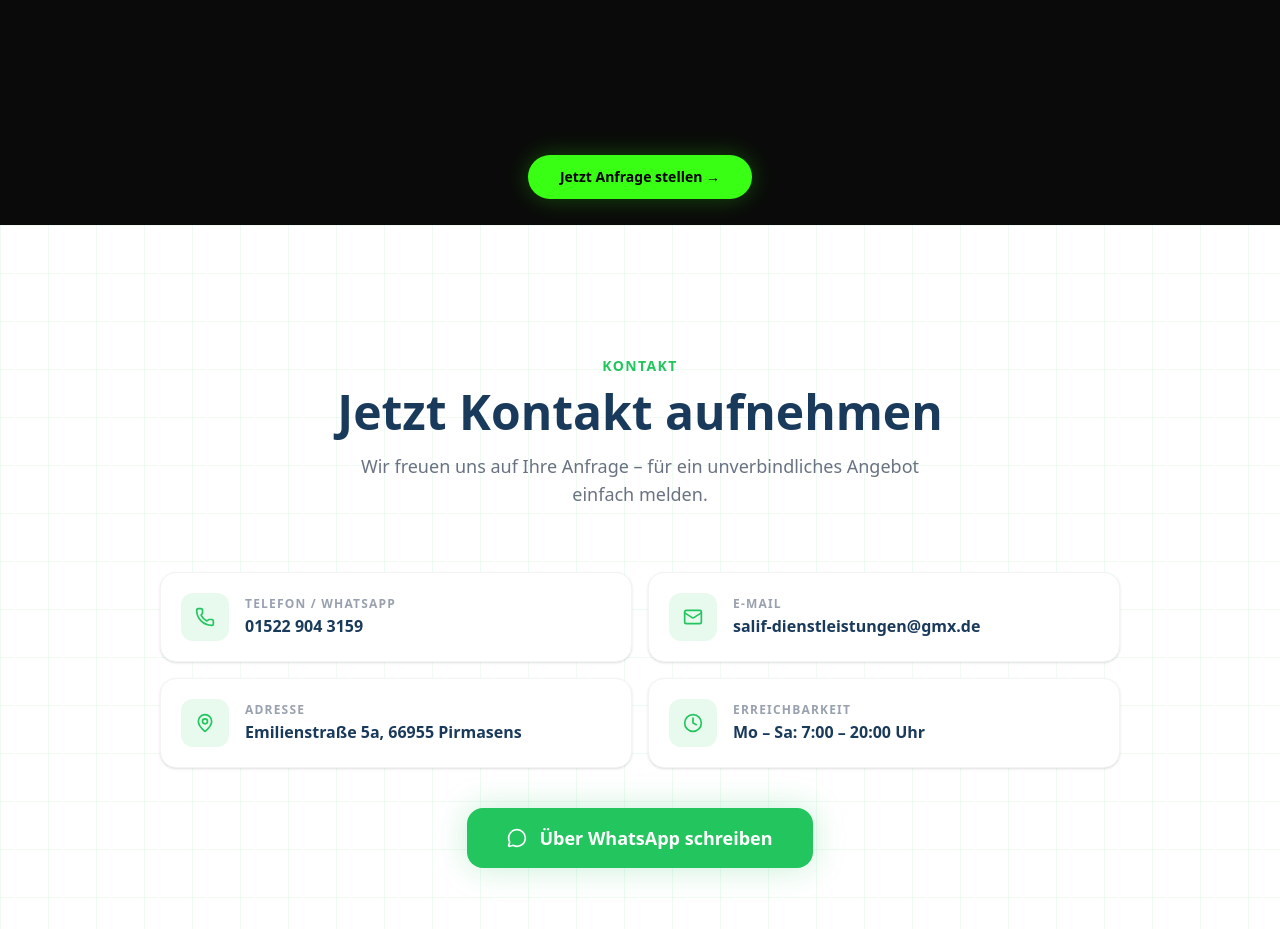
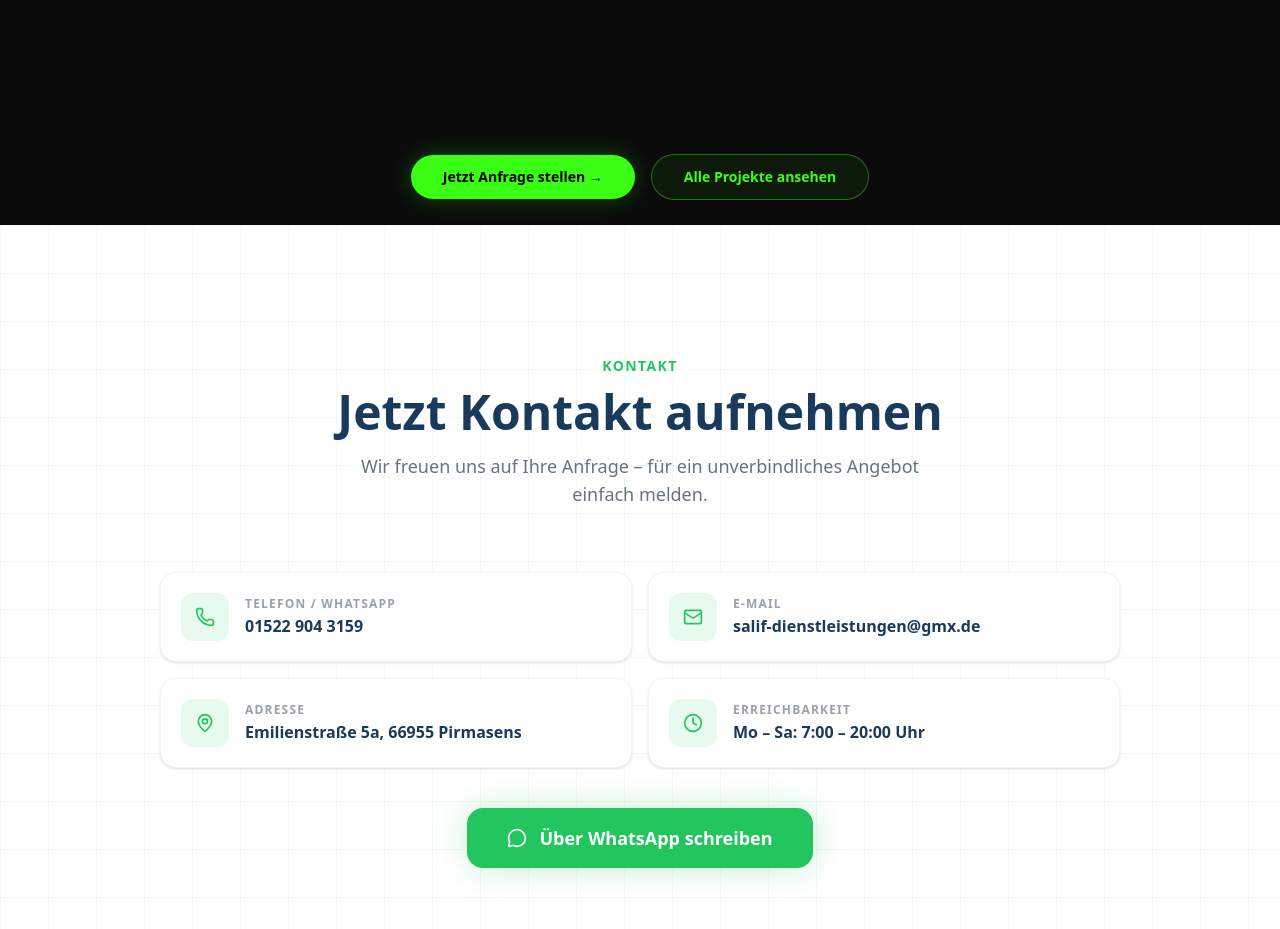
Before and after one commit to fynnoman/salis, a Next.js app: page / in a window 1280 px wide. Shown: the part 5840-6769 px from the top of the page. Built offline with nearby package versions, Linux system fonts and the light colour scheme.

Commit message:
feat: add portfolio page link button to portfolio section CTA

```diff
--- a/src/components/Portfolio.tsx
+++ b/src/components/Portfolio.tsx
@@ -250,7 +250,7 @@ export default function Portfolio() {
           initial={{ opacity: 0, y: 20 }}
           animate={isInView ? { opacity: 1, y: 0 } : {}}
           transition={{ delay: 0.6 }}
-          className="flex justify-center mt-10"
+          className="flex flex-wrap justify-center gap-3 mt-10"
         >
           <a
             href="#contact"
@@ -258,6 +258,13 @@ export default function Portfolio() {
             style={{ backgroundColor: '#39ff14', boxShadow: '0 0 24px #39ff1444' }}
           >
             Jetzt Anfrage stellen →
+          </a>
+          <a
+            href="/portfolio"
+            className="inline-flex items-center gap-2 px-8 py-3 rounded-full font-semibold text-sm border"
+            style={{ color: '#39ff14', borderColor: '#39ff1466', backgroundColor: '#39ff1411' }}
+          >
+            Alle Projekte ansehen
           </a>
         </motion.div>
       </section>
@@ -333,7 +340,7 @@ export default function Portfolio() {
       </div>
 
       {/* CTA below sticky — rendered after the scroll ends */}
-      <div className="absolute bottom-0 left-0 right-0 h-24 flex items-center justify-center bg-[#0a0a0a]">
+      <div className="absolute bottom-0 left-0 right-0 h-24 flex items-center justify-center gap-4 bg-[#0a0a0a]">
         <motion.a
           href="#contact"
           className="inline-flex items-center gap-2 px-8 py-3 rounded-full font-semibold text-black text-sm"
@@ -343,6 +350,15 @@ export default function Portfolio() {
         >
           Jetzt Anfrage stellen →
         </motion.a>
+        <motion.a
+          href="/portfolio"
+          className="inline-flex items-center gap-2 px-8 py-3 rounded-full font-semibold text-sm border"
+          style={{ color: '#39ff14', borderColor: '#39ff1466', backgroundColor: '#39ff1411' }}
+          whileHover={{ scale: 1.05, backgroundColor: '#39ff1422' }}
+          whileTap={{ scale: 0.97 }}
+        >
+          Alle Projekte ansehen
+        </motion.a>
       </div>
     </div>
   );
```
